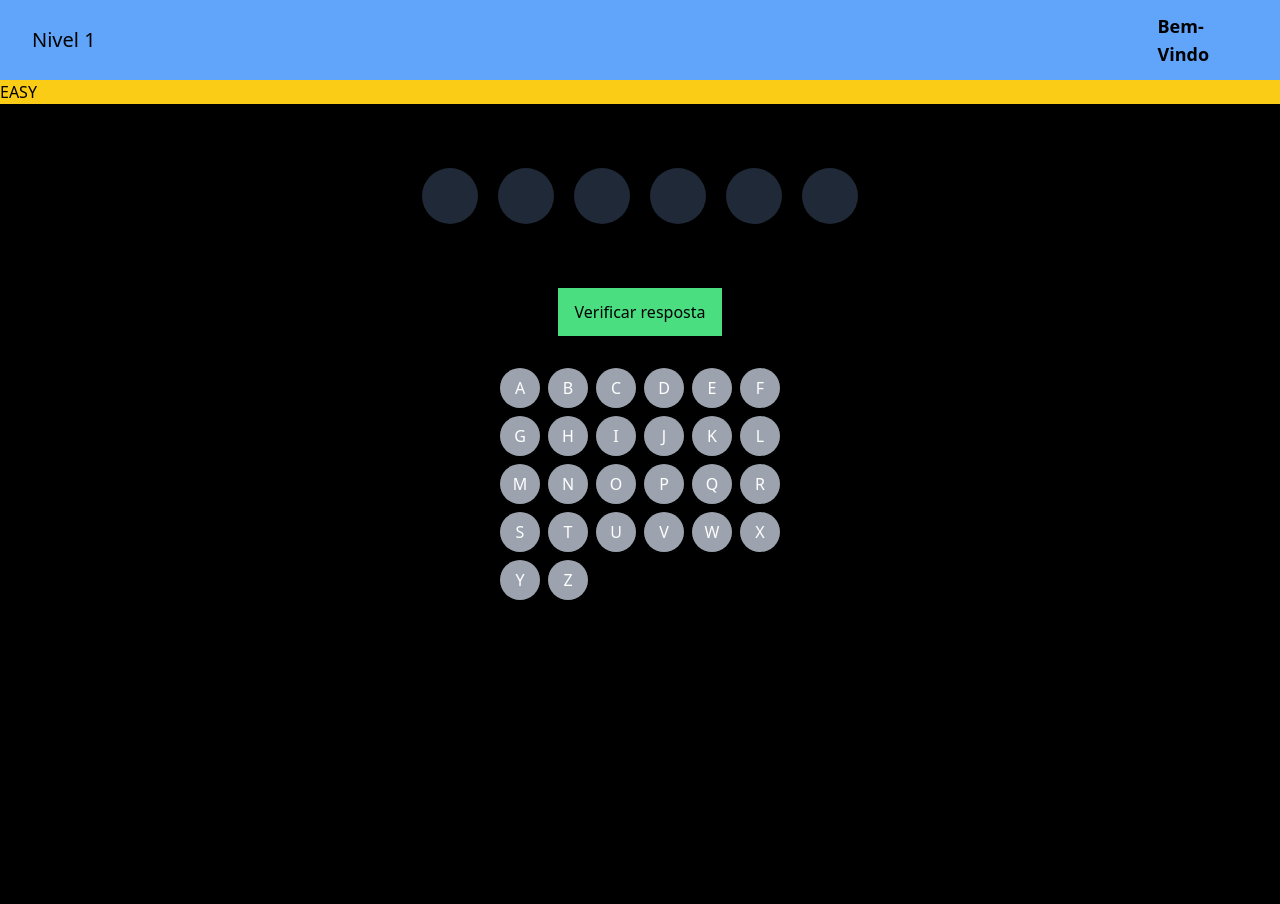
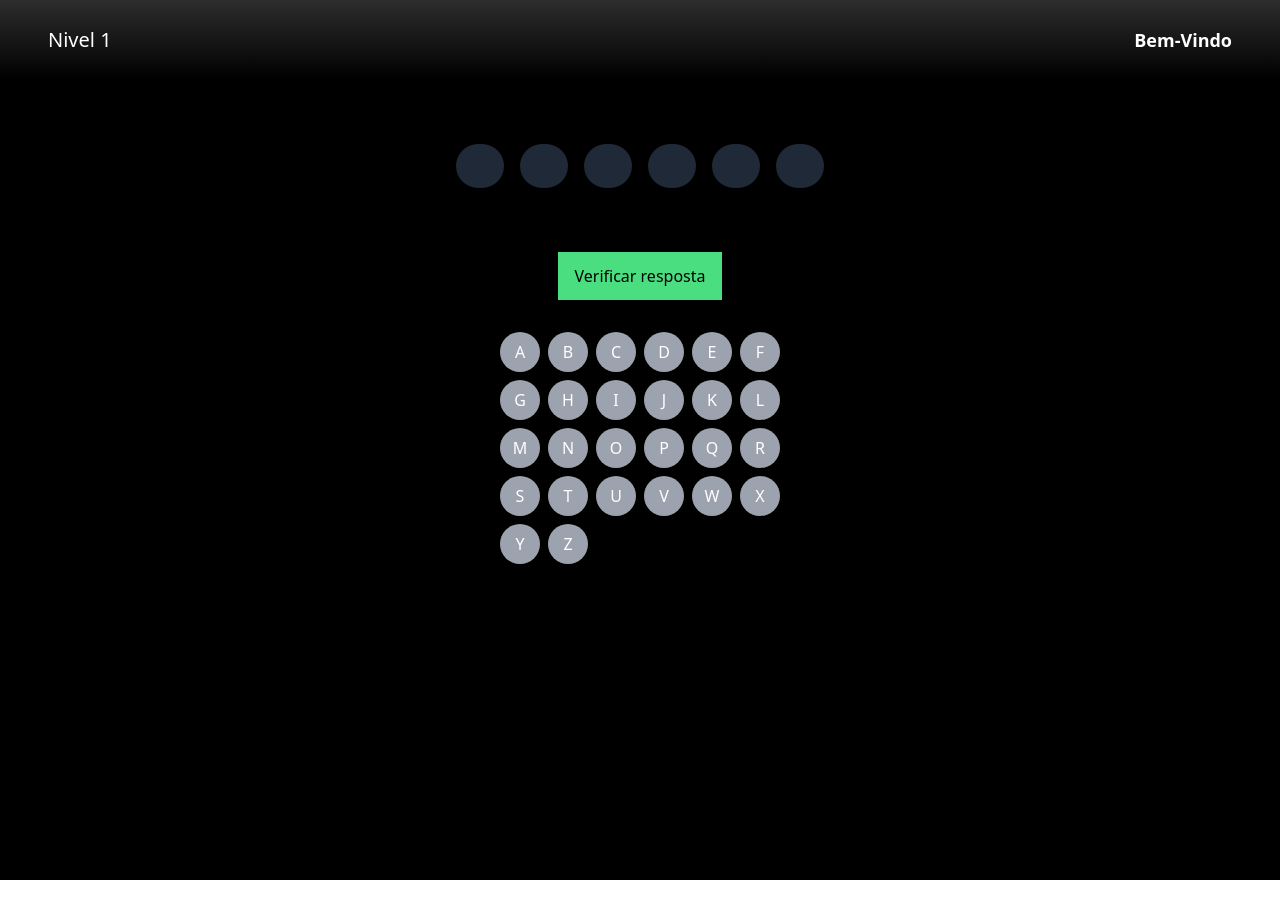
Before and after one commit to CaioAlmeida09/Forca, a React (Vite) app: page /easy in a window 1280 px wide. After the commit the page ends 880 px from the top, so only its background shows below. Built offline with nearby package versions, Linux system fonts and the light colour scheme.

Commit message:
fazendo verificação de letras e respostas

```diff
--- a/src/Components/Header/index.tsx
+++ b/src/Components/Header/index.tsx
@@ -4,10 +4,11 @@ export function Header() {
   const location = useLocation();
   const { name } = location.state || {};
   return (
-    <header className="flex justify-center items-center px-8 bg-blue-400">
-      <p className="h-20 w-full flex justify-between items-center font-medium text-xl">
-        Nivel 1
-      </p>
+    <header
+      className="h-20 flex justify-between items-center px-12  text-white"
+      style={{ background: "linear-gradient(to bottom, #2D2D2D, black)" }}
+    >
+      <p className=" font-medium text-xl">Nivel 1</p>
       <h1 className=" text-lg font-bold">Bem-Vindo {name}</h1>
     </header>
   );
--- a/src/Components/Letras/index.tsx
+++ b/src/Components/Letras/index.tsx
@@ -1,10 +1,13 @@
 import { useState, useEffect } from "react";
+import { Header } from "../Header";
 
 export function Letras() {
   const [letrasClicadas, setLetrasClicadas] = useState<string[]>([]);
   const [palavraAleatoria, setPalavraAleatoria] = useState<string | null>(null);
   const [letrasDaPalavra, setLetrasDaPalavra] = useState<string[]>([]);
   const [resposta, setResposta] = useState<string[]>([]);
+  const [positionCorreta, setPositionCorreta] = useState<number[]>([]);
+  const [positionIncorreta, setPositionIncorreta] = useState<number[]>([]);
   const palavras = [
     "Moela",
     "Gato",
@@ -63,26 +66,54 @@ export function Letras() {
     });
     console.log(palavraAleatoria);
   }
-  function HandleResposta() {
+
+  async function HandleResposta() {
     const novasRespostas = letrasDaPalavra.map((_, index) => {
       const input = document.getElementById(
         `input-${index}`
       ) as HTMLInputElement;
-      return input.value || ""; // Se o valor for nulo ou indefinido, use uma string vazia
+      return (input.value || "").toUpperCase();
     });
-    setResposta(novasRespostas);
-    console.log(novasRespostas);
+
+    await setResposta(novasRespostas);
+
+    const posicoesCorretas: number[] = [];
+    const posicoesIncorretas: number[] = [];
+
+    novasRespostas.forEach((letra, index) => {
+      const letraCorreta = letrasDaPalavra && letrasDaPalavra[index];
+
+      if (letraCorreta !== undefined && letra === letraCorreta.toUpperCase()) {
+        posicoesCorretas.push(index);
+      } else {
+        posicoesIncorretas.push(index);
+      }
+    });
+
+    console.log("Novas Respostas:", novasRespostas);
+    console.log("Posições corretas:", posicoesCorretas);
+    console.log("Posições incorretas:", posicoesIncorretas);
+    setPositionCorreta(posicoesCorretas);
+    setPositionIncorreta(posicoesIncorretas);
   }
 
   return (
+    <>
+      <Header />
       <div className="bg-black w-full h-screen flex flex-col justify-start items-center px-5">
-      <section className="flex gap-5 justify-center items-center p-8 md:w-80 w-72">
+        <section className="flex gap-4 justify-center items-center p-8 md:w-80 w-72">
           {letrasDaPalavra &&
             letrasDaPalavra.map((item, index) => (
               <input
                 key={item}
-              className={`bg-gray-800 h-14 w-14 flex justify-center items-center rounded-full mb-8 mt-8 text-white text-3xl text-center
+                className={`bg-gray-800 flex justify-center h-11 w-12 items-center rounded-full mb-8 mt-8 text-white text-3xl text-center ${
+                  positionCorreta && positionCorreta.includes(index)
+                    ? "bg-green-400"
+                    : ""
+                }
               }`}
+                type="text"
+                data-index={index}
                 id={`input-${index}`}
               />
             ))}
@@ -101,7 +132,7 @@ export function Letras() {
               key={item}
               onClick={() => HandleLetra(item)}
               className={`flex justify-center items-center rounded-full h-10 w-10 text-white p-1 ${
-              letrasClicadas.includes(item) ? "bg-green-400" : "bg-gray-400"
+                resposta.includes(item) ? "bg-gray-700" : "bg-gray-400"
               }`}
             >
               {item}
@@ -114,5 +145,6 @@ export function Letras() {
           <p>Letras clicadas: {letrasClicadas.join(", ")}</p>
         )}
       </div>
+    </>
   );
 }
--- a/src/Pages/Easy/index.tsx
+++ /dev/null
@@ -1,14 +0,0 @@
-import { Header } from "../../Components/Header";
-import { Letras } from "../../Components/Letras";
-
-export function Easy() {
-  return (
-    <div>
-      <Header />
-      <h1 className=" bg-yellow-400"> EASY</h1>
-      <div>
-        <Letras />
-      </div>
-    </div>
-  );
-}
--- a/src/Pages/Home/index.tsx
+++ b/src/Pages/Home/index.tsx
@@ -28,7 +28,7 @@ export function Home() {
         onClick={HandleName}
         className="mt-5  py-2 px-3 rounded-lg bg-gray-300 hover:bg-green-800 hover:text-white"
       >
-        Comece o jogo ''
+        Comece o jogo
       </button>
     </main>
   );
--- a/src/app.tsx
+++ b/src/app.tsx
@@ -1,14 +1,14 @@
 import { Routes, Route, BrowserRouter } from "react-router-dom";
 import { Home } from "./Pages/Home";
-import { Easy } from "./Pages/Easy";
 import { Medi } from "./Pages/Medi";
+import { Letras } from "./Components/Letras";
 
 function App() {
   return (
     <BrowserRouter>
       <Routes>
         <Route path="/" element={<Home />} />
-        <Route path="/easy" element={<Easy />} />
+        <Route path="/easy" element={<Letras />} />
         <Route path="/medi" element={<Medi />} />
       </Routes>
     </BrowserRouter>
```
Lines whose indentation alone changed are shown as unchanged.
